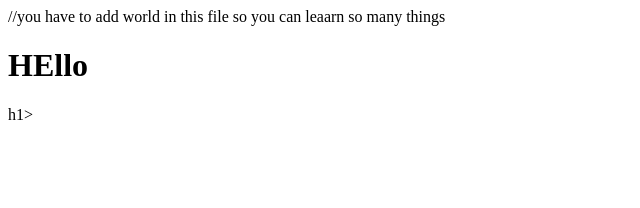
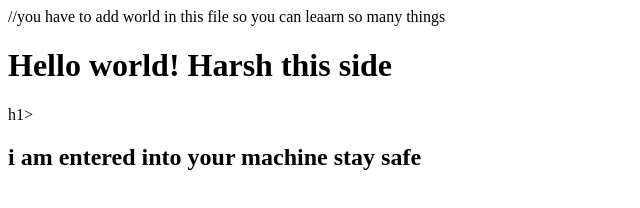
Before and after one commit to alksonstudio/project_p, a plain HTML site: page index.html in a window 1280 px wide. Shown: the whole page, without its empty margins (0-640 px from the left). Drawn offline with Linux system fonts and the light colour scheme.

Commit message:
hacked your code

```diff
--- a/index.html
+++ b/index.html
@@ -1,2 +1,3 @@
 //you have to add world in this file so you can leaarn so many things
-<h1>HEllo</h1>h1>
+<h1> Hello world! Harsh this side</h1>h1>
+<h2>i am entered into your machine stay safe</h2>
```
